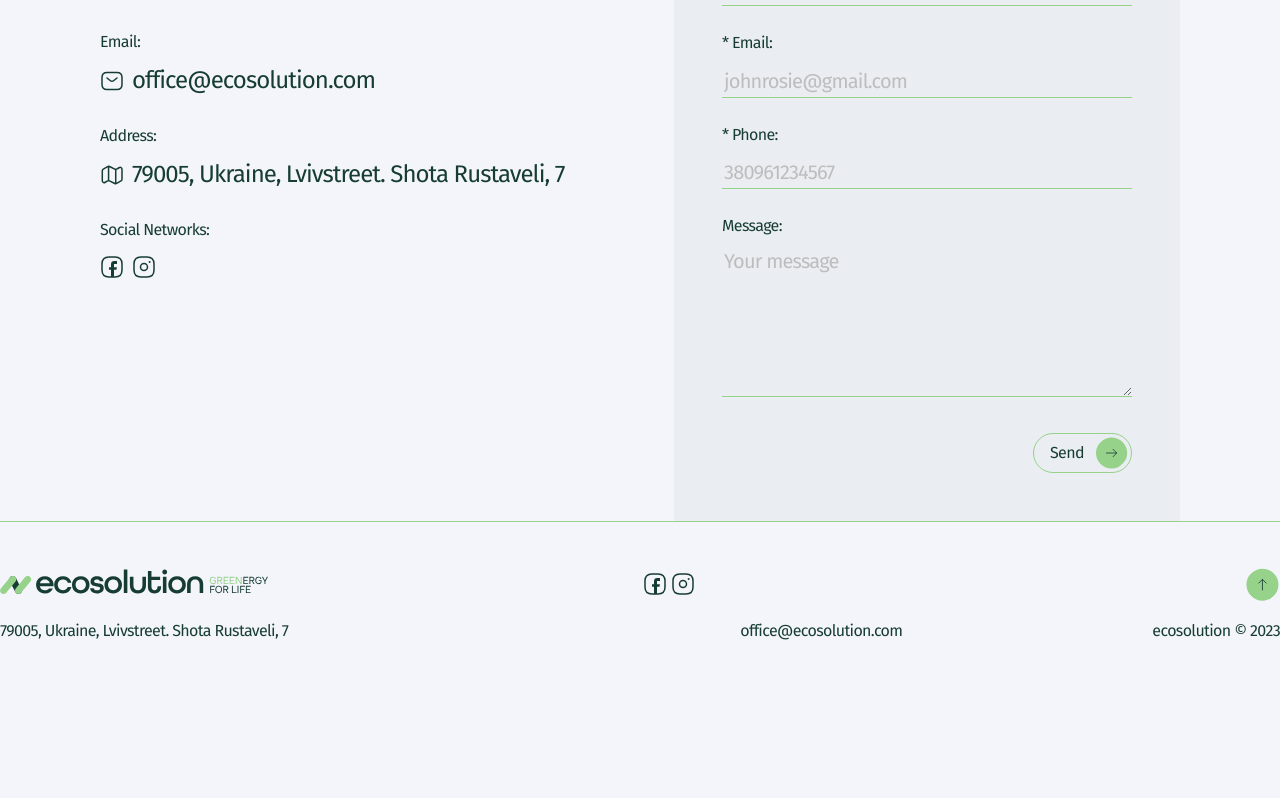
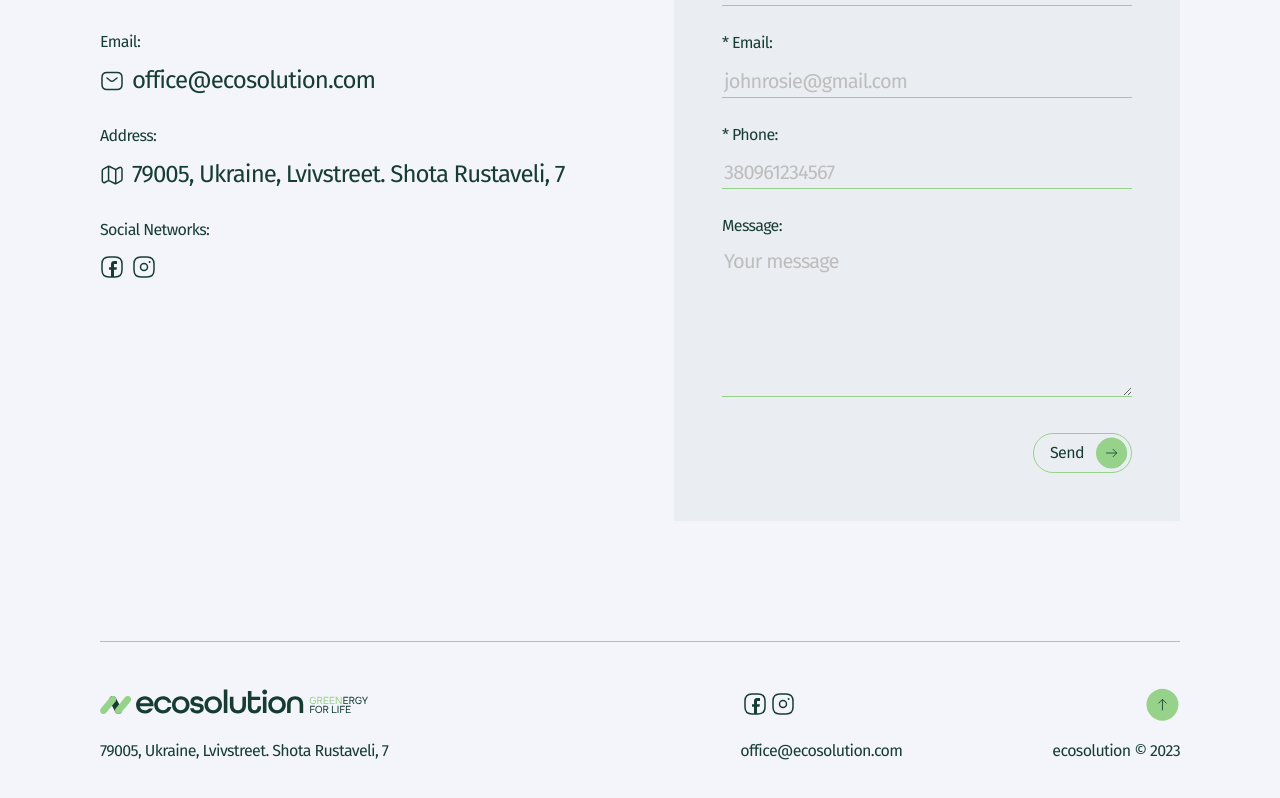
Before and after one commit to Marchenko1997/EcoSolutions, a React (Vite) app: page / in a window 1280 px wide. Shown: the part 4501-5299 px from the top of the page. Before the commit the page ends 5141 px from the top, so only its background shows below. Built offline with nearby package versions, Linux system fonts and the light colour scheme.

Commit message:
updating react toastify and footer

```diff
--- a/src/App.jsx
+++ b/src/App.jsx
@@ -8,6 +8,8 @@ import Cases from "./components/Cases/Cases";
 import Questions from "./components/Questions/Questions";
 import ContactUs from "./components/ContactUs/ContactUs";
 import Footer from "./components/Footer/Footer";
+import "react-toastify/dist/ReactToastify.css";
+import { ToastContainer } from "react-toastify";
 
 function App() {
   return (
@@ -24,6 +26,7 @@ function App() {
         </Container>
       </main>
       <Footer />
+      <ToastContainer />
     </>
   );
 }
--- a/src/components/Footer/Footer.jsx
+++ b/src/components/Footer/Footer.jsx
@@ -1,13 +1,17 @@
 import LogoFooter from "./LogoFooter/LogoFooter"
 import SocialFooter from "./SocialFooter/SocialFooter"
+import Container from "../Common/Container/Container"
+import { FooterContainer } from "./Footer.styled";
 
 const Footer = () => {
   return (
-      <div>
-          <LogoFooter />
-          <SocialFooter />
-    </div>
-  )
+    <FooterContainer>
+      <Container>
+        <LogoFooter />
+        <SocialFooter />
+      </Container>
+    </FooterContainer>
+  );
 }
 
 export default Footer
--- a/src/components/Footer/Footer.styled.jsx
+++ b/src/components/Footer/Footer.styled.jsx
@@ -0,0 +1,15 @@
+import styled from "styled-components";
+
+export const FooterContainer = styled.footer`
+  padding-top: 36px;
+  padding-bottom: 24px;
+
+  @media screen and (min-width: 768px) {
+    padding-top: 100px;
+    padding-bottom: 40px;
+  }
+
+  @media screen and (min-width: 1280px) {
+    padding-top: 120px;
+  }
+`;
```
